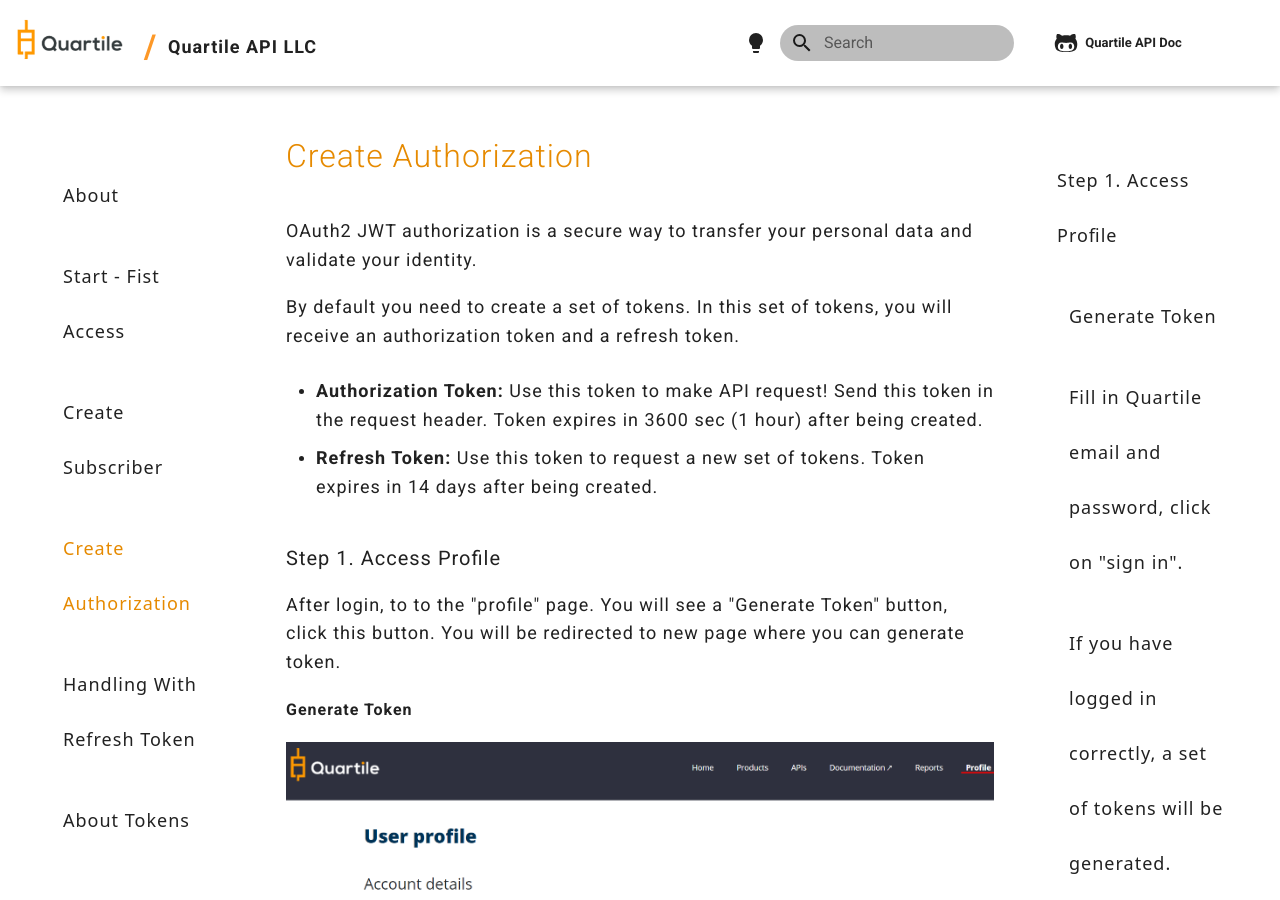
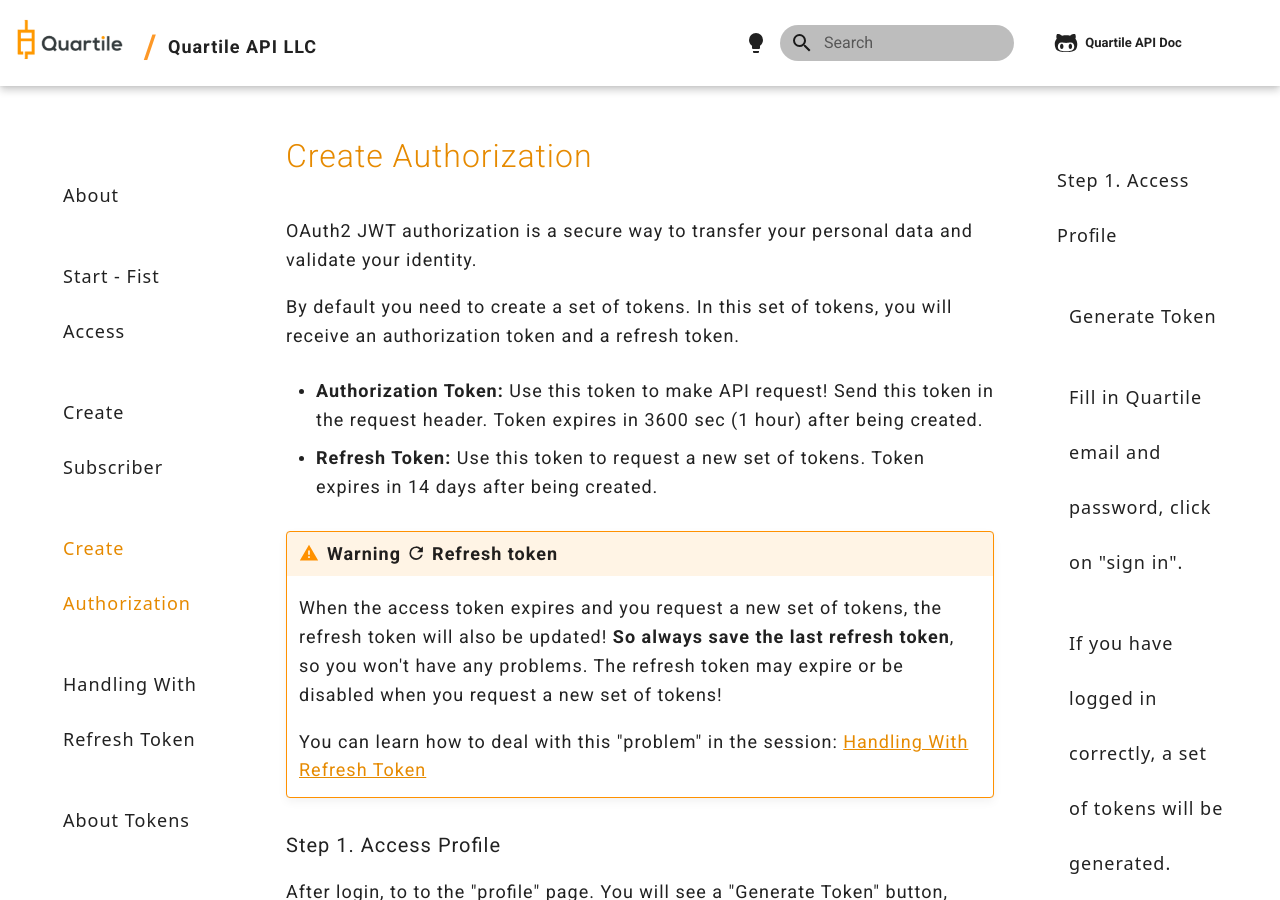
Before and after one commit to quartile-openapi/openapi-docs, an MkDocs documentation site: the page built from docs/tutorial/auth-authorization.md, in a window 1280 px wide and 900 px high. Built offline with MkDocs 1.6.1 and Material for MkDocs 9.7.7, drawn with Linux system fonts in a browser that asks for light colours; comment, search, counter and statistics services are not loaded.

Commit message:
Deploy using CI - Build: 4625

```diff
--- a/docs/tutorial/auth-authorization.md
+++ b/docs/tutorial/auth-authorization.md
@@ -6,7 +6,13 @@
 
 * __Refresh Token:__ Use this token to request a new set of tokens. Token expires in 14 days after being created.
 
+!!! warning "Warning :material-refresh: Refresh token"
+    When the access token expires and you request a new set of tokens,
+    the refresh token will also be updated! **So always save the last refresh token**,
+    so you won't have any problems. The refresh token may expire or be disabled when
+    you request a new set of tokens!
 
+    You can learn how to deal with this "problem" in the session: [Handling With Refresh Token](/tutorial/auth-dandling-with-refresh-token)
 
 ### Step 1. Access Profile
 
--- a/mkdocs.yml
+++ b/mkdocs.yml
@@ -49,7 +49,7 @@
     - Start - Fist Access: tutorial/auth-first_access.md
     - Create Subscriber: tutorial/auth-subscriber.md
     - Create Authorization: tutorial/auth-authorization.md
-    - Handling With Refresh Token: tutorial/auth-refresh-token.md
+    - Handling With Refresh Token: tutorial/auth-dandling-with-refresh-token.md
     - About Tokens: tutorial/auth-refresh-token-details.md
 
   - API:
```
Also changed, not shown: docs/tutorial/auth-dandling-with-refresh-token.md (renamed from docs/tutorial/auth-refresh-token.md).
